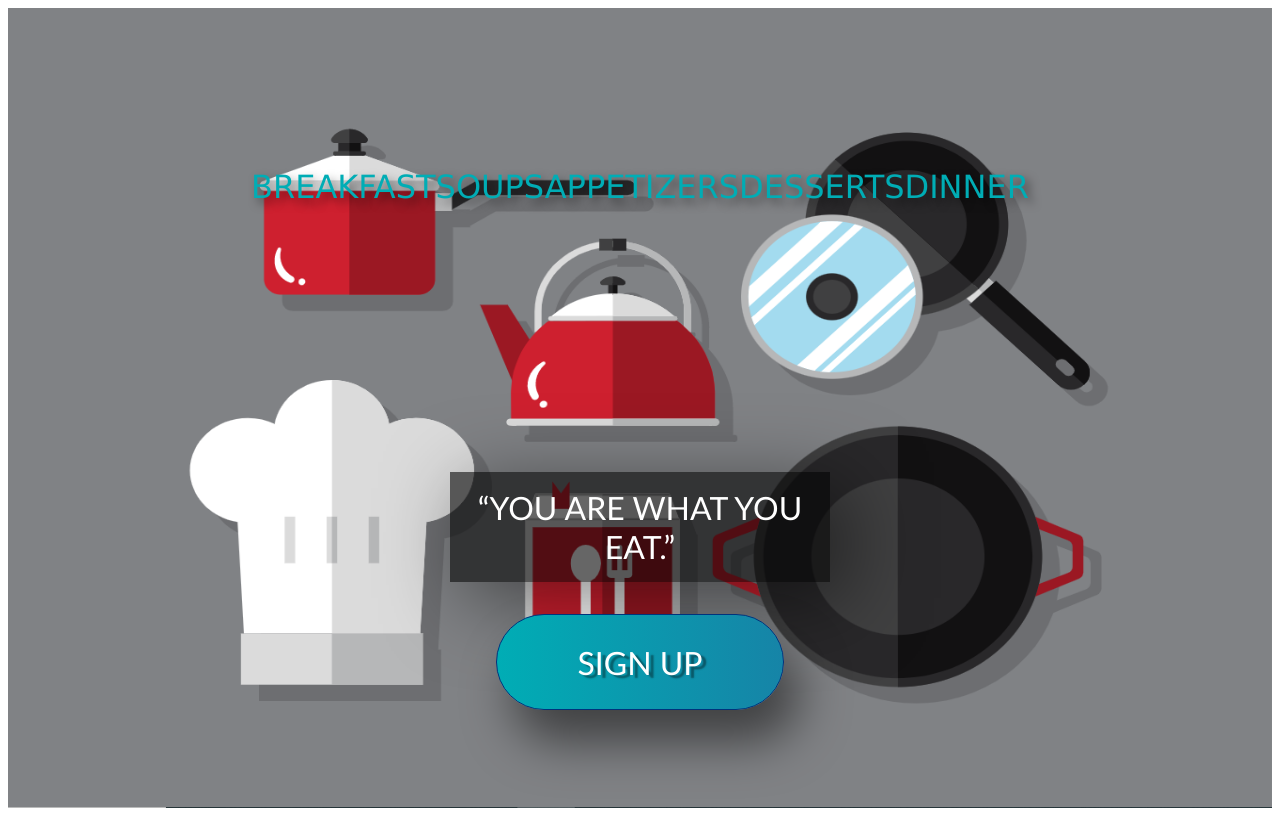
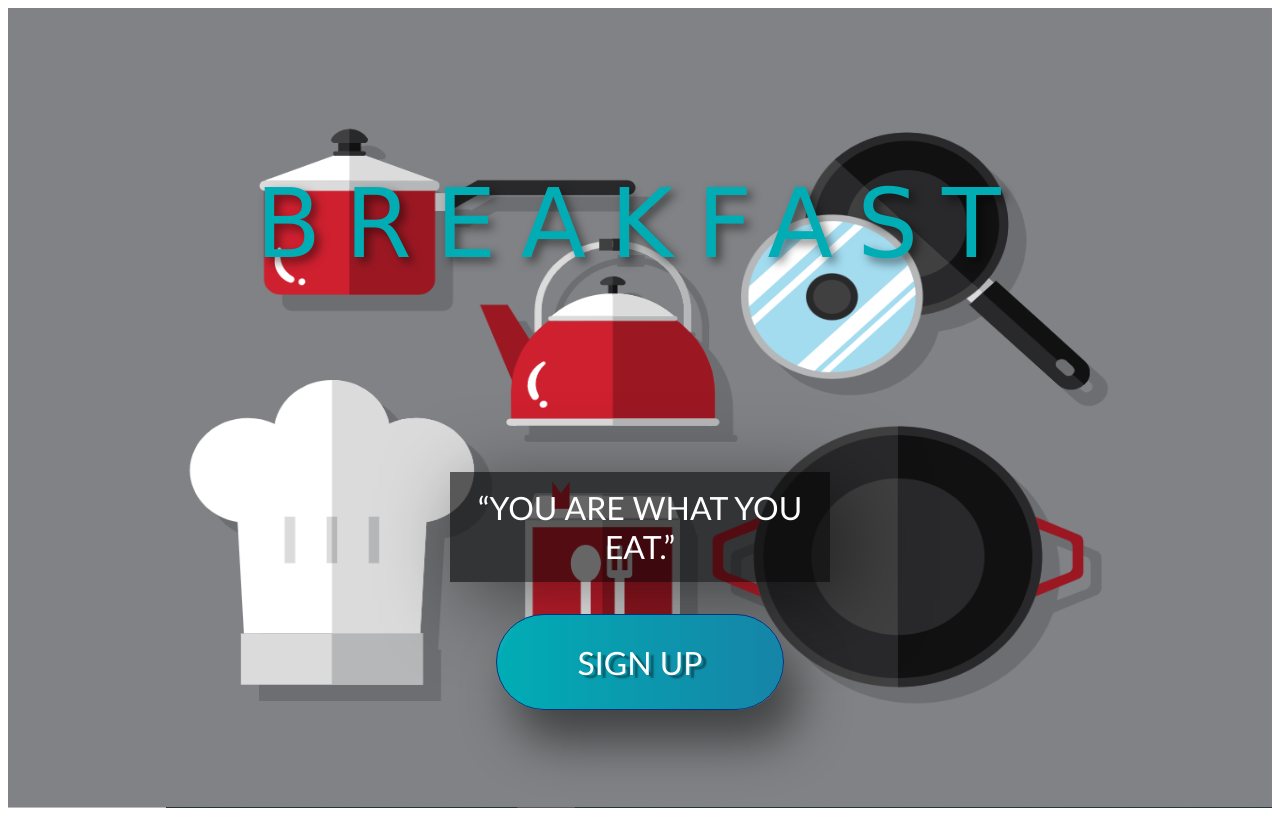
Before and after one commit to kmachura/help-chef, an Angular app in the folder frontend/help-chef/: page / in a window 1280 px wide. Built offline with nearby package versions, Linux system fonts and the light colour scheme.

Commit message:
Add animation to front page button, heading and paragraph

```diff
--- a/frontend/help-chef/src/app/main/main.component.css
+++ b/frontend/help-chef/src/app/main/main.component.css
@@ -43,15 +43,68 @@ html {
 .front-heading {
   margin-bottom: 4rem;
   height: 15rem;
+  perspective: 50rem;
+  overflow: hidden;
 }
 
 .front-heading span {
   font-family: Verdana, Geneva, Tahoma, sans-serif;
-  font-size: 2rem;
+  font-size: 6rem;
   font-weight: 400;
   text-transform: uppercase;
   color: #00adb5;
   text-shadow: 0.3rem 0.3rem 0.6rem rgba(0, 0, 0, 0.5);
+  position: absolute;
+  width: 100%;
+  display: flex;
+  justify-content: center;
+  transform: translateZ(8rem);
+  opacity: 0;
+  letter-spacing: 1rem;
+}
+
+.heading-one {
+  animation: headingAnimated 12s 3s infinite;
+}
+
+.heading-two {
+  animation: headingAnimated 12s 6s infinite;
+}
+
+.heading-three {
+  animation: headingAnimated 12s 9s infinite;
+}
+
+.heading-four {
+  animation: headingAnimated 12s 12s infinite;
+}
+
+@keyframes headingAnimated {
+  0% {
+    transform: translateZ(8rem);
+    opacity: 0;
+    letter-spacing: 3rem;
+  }
+  3% {
+    transform: translateZ(0);
+    opacity: 1;
+    letter-spacing: 1.5rem;
+  }
+  25% {
+    transform: translateZ(0);
+    opacity: 1;
+    letter-spacing: 1.5rem;
+  }
+  28% {
+    transform: translateZ(8rem);
+    opacity: 0;
+    letter-spacing: 3rem;
+  }
+  100% {
+    transform: translateZ(8rem);
+    opacity: 0;
+    letter-spacing: 3rem;
+  }
 }
 
 .front-paragraph {
@@ -64,6 +117,9 @@ html {
   margin: 0 auto 2rem auto;
   padding: 1rem 0;
   box-shadow: 1rem 1rem 5rem rgba(0, 0, 0, 0.5);
+  opacity: 0;
+  visibility: hidden;
+  animation: popAnimation 1s 1.5s forwards;
 }
 
 .front-btn {
@@ -78,5 +134,37 @@ html {
   box-shadow: 1rem 2rem 3rem rgba(0, 0, 0, 0.5);
   text-shadow: 0.3rem 0.2rem 0.1rem rgba(0, 0, 0, 0.4);
   cursor: pointer;
+  opacity: 0;
+  visibility: hidden;
+  animation: popAnimation 1s 2s forwards;
+  position: relative;
+  overflow: hidden;
+}
+
+.front-btn::before{
+  content:"";
+  width: 100%;
+  height: 100%;
+  background: linear-gradient(to right, transparent, #EEEEEE, transparent);
+  position: absolute;
+  top: 0;
+  left: -100%;
+  transform: skewX(-30deg);
+  transition: left 0.5s;
+}
+
+.front-btn:hover::before{
+  left: 100%;
+}
+
+@keyframes popAnimation {
+  0% {
+    opacity: 0;
+    visibility: hidden;
+  }
+  100% {
+    opacity: 1;
+    visibility: visible;
+  }
 }
 /* The End of the First Section */
```
